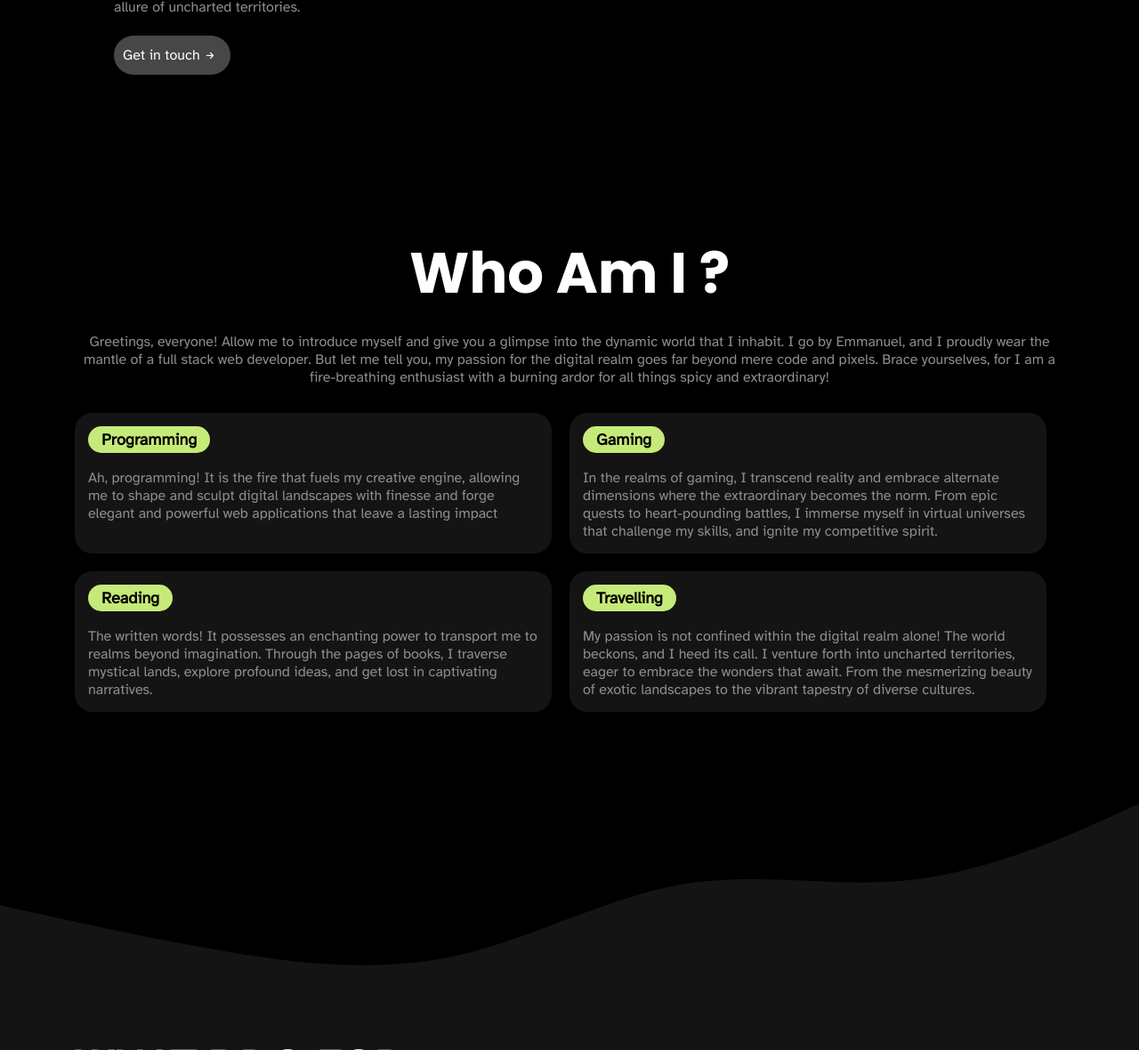
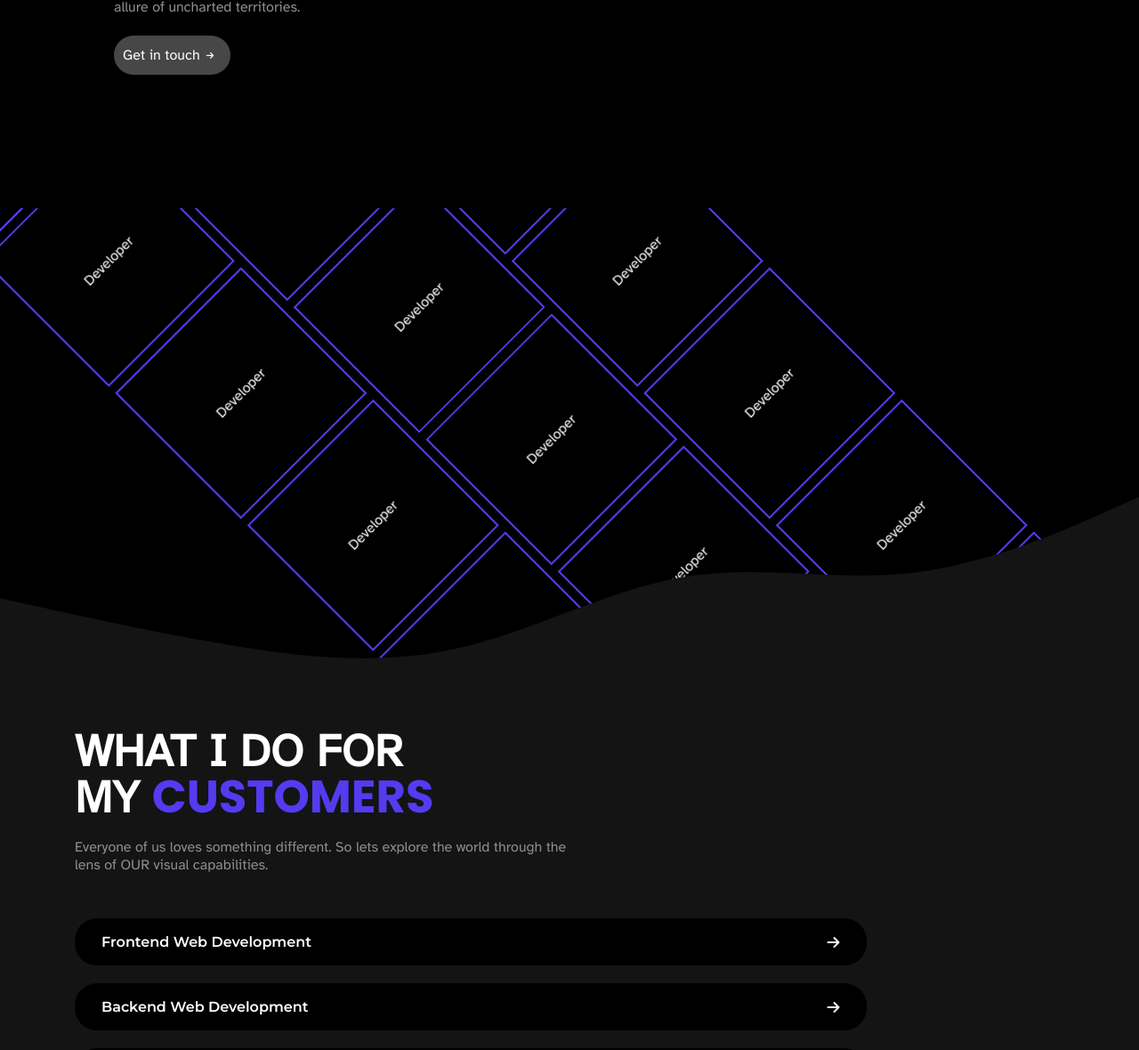
Before and after one commit to emmy13/portfolio, a plain HTML site: page index.html in a window 1280 px wide. Shown: the part 1042-2222 px from the top of the page at 89% size. Drawn offline with nearby package versions, Linux system fonts and the light colour scheme.

Commit message:
about changes

```diff
--- a/index.html
+++ b/index.html
@@ -33,7 +33,37 @@
         </div>
     </div>
     <div class="about">
-        <div class="about-box">
+        <div class="about-slider-box">
+            <div class="about-slider">
+                <div class="about-slide-box">
+                    <div class="about-slide">Developer</div>
+                    <div class="about-slide">Developer</div>
+                    <div class="about-slide">Developer</div>
+                    <div class="about-slide">Developer</div>
+                    <div class="about-slide">Developer</div>
+                    <div class="about-slide">Developer</div>
+                </div>
+            </div>
+            <div class="about-slider">
+                <div class="about-slide-box">
+                    <div class="about-slide">Developer</div>
+                    <div class="about-slide">Developer</div>
+                    <div class="about-slide">Developer</div>
+                    <div class="about-slide">Developer</div>
+                </div>
+            </div>
+            <div class="about-slider">
+                <div class="about-slide-box">
+                    <div class="about-slide">Developer</div>
+                    <div class="about-slide">Developer</div>
+                    <div class="about-slide">Developer</div>
+                    <div class="about-slide">Developer</div>
+                    <div class="about-slide">Developer</div>
+                    <div class="about-slide">Developer</div>
+                </div>
+            </div>
+        </div>
+        <!-- <div class="about-box">
             <div class="head">
                 <h1>Who Am I ?</h1>
                 <p>Greetings, everyone! Allow me to introduce myself and give you a glimpse into the dynamic world that
@@ -68,13 +98,15 @@
                         the mesmerizing beauty of exotic landscapes to the vibrant tapestry of diverse cultures.</p>
                 </div>
             </div>
-        </div>
+        </div> -->
     </div>
-    <svg xmlns="http://www.w3.org/2000/svg" viewBox="0 0 1440 320" style="transform: translateY(10px)">
-        <path fill="#141414" fill-opacity="1"
-            d="M0,160L48,170.7C96,181,192,203,288,218.7C384,235,480,245,576,224C672,203,768,149,864,133.3C960,117,1056,139,1152,128C1248,117,1344,75,1392,53.3L1440,32L1440,320L1392,320C1344,320,1248,320,1152,320C1056,320,960,320,864,320C768,320,672,320,576,320C480,320,384,320,288,320C192,320,96,320,48,320L0,320Z">
-        </path>
-    </svg>
+    <div class="services-svg">
+        <svg xmlns="http://www.w3.org/2000/svg" viewBox="0 0 1440 320" style="transform: translateY(10px)">
+            <path fill="#141414" fill-opacity="1"
+                d="M0,160L48,170.7C96,181,192,203,288,218.7C384,235,480,245,576,224C672,203,768,149,864,133.3C960,117,1056,139,1152,128C1248,117,1344,75,1392,53.3L1440,32L1440,320L1392,320C1344,320,1248,320,1152,320C1056,320,960,320,864,320C768,320,672,320,576,320C480,320,384,320,288,320C192,320,96,320,48,320L0,320Z">
+            </path>
+        </svg>
+    </div>
     <div class="services">
         <div class="about-box">
             <div class="sub-head">
@@ -177,7 +209,8 @@
                     <div class="contact-left">
                         <form id="form-to-submit" data-subject="Portfolio Form" class="contact-form">
                             <input type="text" name="name" id="name" placeholder="Enter your name" autocomplete="off">
-                            <input type="email" name="email" id="email" placeholder="Enter your email" autocomplete="off">
+                            <input type="email" name="email" id="email" placeholder="Enter your email"
+                                autocomplete="off">
                             <textarea id="message" name="message" placeholder="Leave a message"></textarea>
                             <button type="submit">send</button>
                         </form>
--- a/resources/scripts/index.js
+++ b/resources/scripts/index.js
@@ -18,6 +18,25 @@ let parallaxText = document.querySelector(".parallax-text"),
 attachWords();
 adjustHeight();
 animation();
+
+//About
+const aboutSlider = document.querySelectorAll(".about-slider");
+
+setupAbout();
+//About Functions
+function setupAbout() {
+    for (let i = 0; i < aboutSlider.length; i++) {
+        let direction = (i % 2 == 0) ? "to" : "fro";
+
+        const slider = aboutSlider[i].querySelector(".about-slide-box");
+        let sliderClone = slider.cloneNode(true);
+
+        aboutSlider[i].append(sliderClone);
+
+        slider.classList.add(direction);
+        sliderClone.classList.add(direction);
+    }
+}
 
 //Skills
 const skillsBack = document.getElementById("skills-back");
--- a/resources/styles/index.css
+++ b/resources/styles/index.css
@@ -260,12 +260,6 @@ body {
 }
 
 
-.about {
-    padding-bottom: 40px;
-    width: 100%;
-    background-color: black;
-}
-
 .about-box {
     padding: 25px 20px;
     width: 90%;
@@ -273,65 +267,64 @@ body {
     border-radius: 20px;
 }
 
-.head {
-    color: white;
-    text-align: center;
-    font-weight: 500;
+.about {
+    position: relative;
+    width: 100%;
+    height: 70vh;
+    background-color: black;
+    overflow: hidden;
 }
 
-.head h1 {
-    margin-bottom: 10px;
-    font-size: 5vw;
-    font-family: 'Poppins', sans-serif;
+.about-slider-box {
+    position: absolute;
+    top: 50%;
+    left: 50%;
+    transform: translate(-50%, -50%) rotate(-45deg);
+    width: 100%;
+    height: 300%;
+    display: flex;
+    justify-content: center;
+    gap: 10px;
 }
 
-.head p {
-    margin: 20px 0;
-    color: var(--text-gray);
+.about-slide-box.to {
+    animation: slide 8s infinite linear;
 }
 
-.about-box-cont {
-    margin-top: 30px;
-    width: 100%;
-    display: flex;
-    grid-row-gap: 20px;
-    grid-column-gap: 20px;
-    flex-wrap: wrap;
+.about-slide-box.fro {
+    animation: slide 8s infinite linear reverse;
 }
 
-.about-cont {
-    padding: 15px;
-    width: calc(50% - 20px);
-    background-color: var(--light-gray);
-    border-radius: 20px;
-    transition: 0.5s;
+.about-slide {
+    width: 200px;
+    height: 200px;
+    color: white;
+    border: 2px solid var(--blue);
+    display: flex;
+    align-items: center;
+    justify-content: center;
+    margin: 10px 0;
 }
 
-.about-cont h1 {
-    display: inline-block;
-    font-size: 18px;
-    background-color: var(--light-green);
-    border-radius: 20px;
-    padding: 4px 15px;
-    margin-bottom: 18px;
-    text-transform: capitalize;
+@keyframes slide {
+    from {
+        transform: translateY(0);
+    }
+    to {
+        transform: translateY(calc(-100% - 10px));
+    }
 }
 
-.about-cont p {
-    color: var(--text-gray);
+.services-svg {
+    width: 100%;
+    position: relative;
 }
 
-.about-cont:hover {
-    background-color: var(--light-green);
-}
-
-.about-cont:hover h1 {
-    color: white;
-    background-color: var(--light-gray);
-}
-
-.about-cont:hover p {
-    color: black;
+.services-svg svg {
+    position: absolute;
+    bottom: -10px;
+    right: 0;
+    width: 100%;
 }
 
 svg {
```
